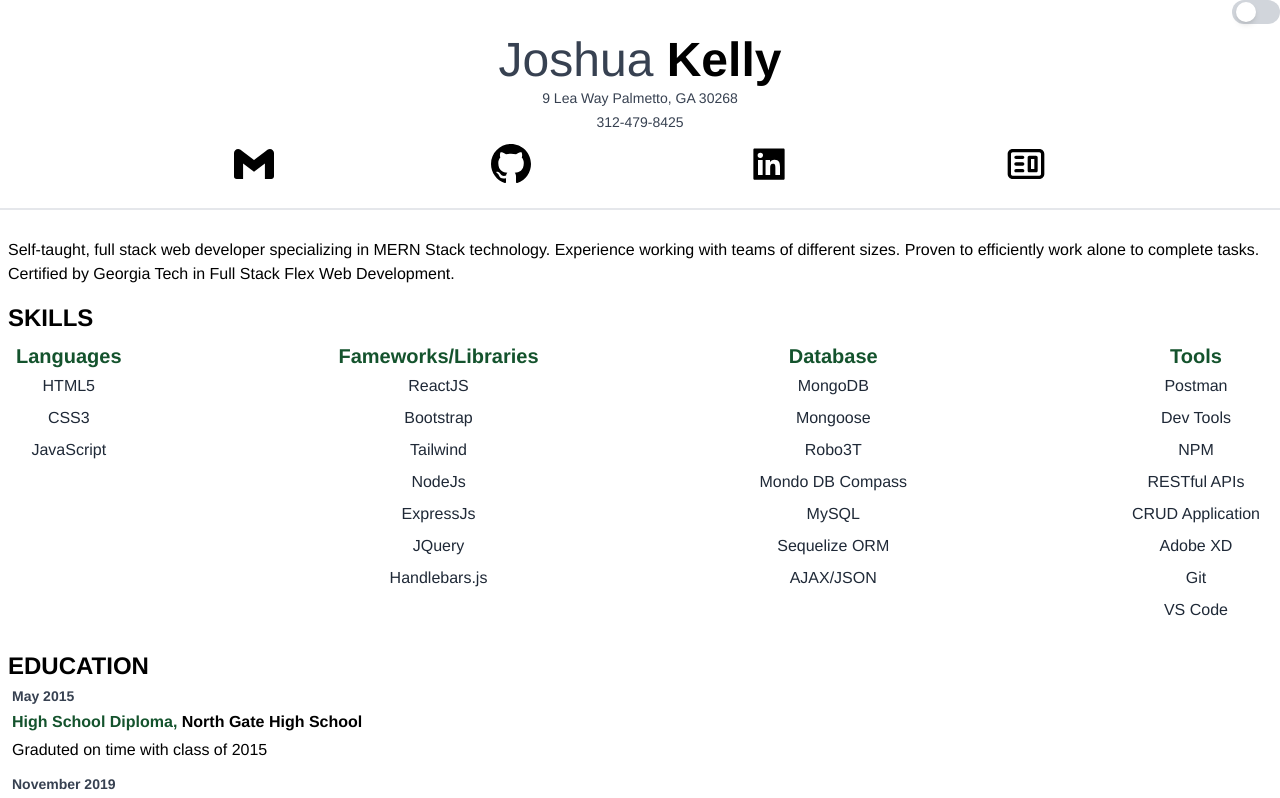
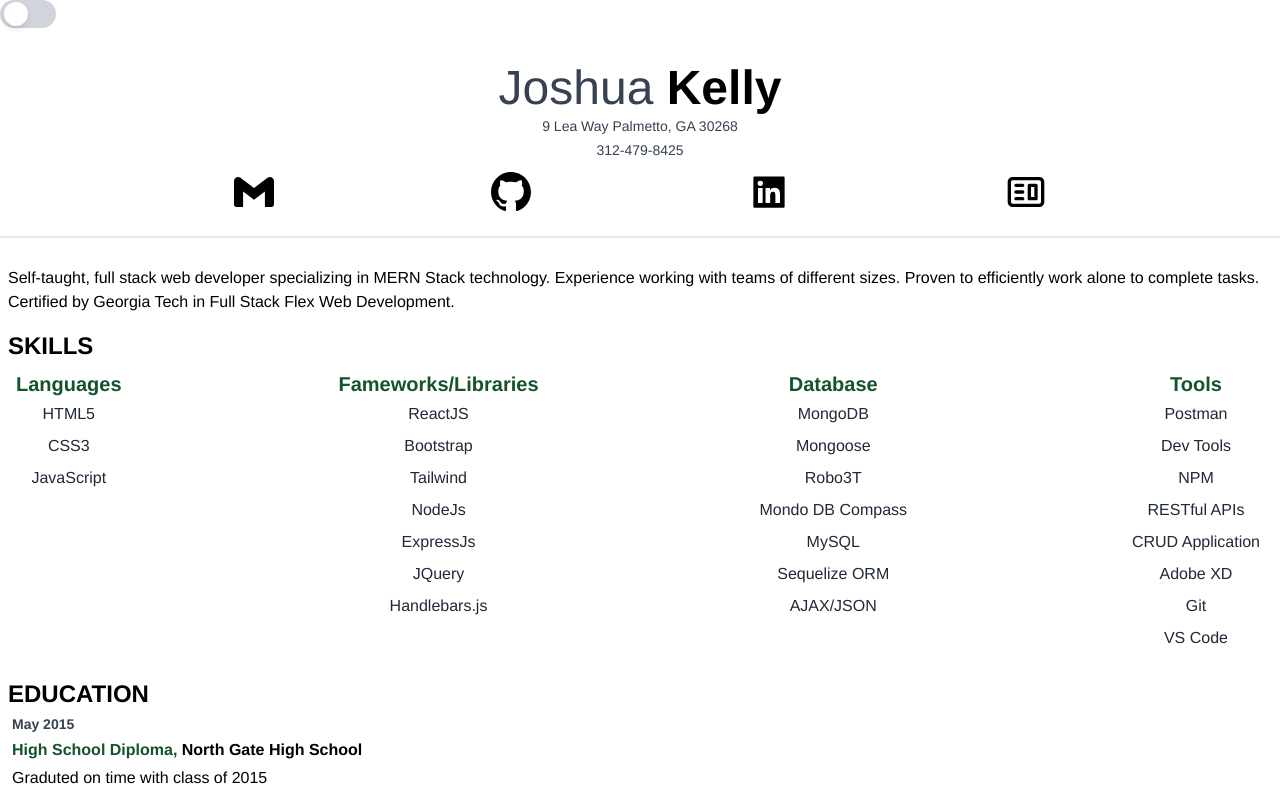
Before and after one commit to joshuaFkelly/Resume, a React app: page / in a window 1280 px wide. Shown: the top 798 px of the page. Built offline with nearby package versions, Linux system fonts and the light colour scheme.

Commit message:
okay i added the switch. oi have no idea what im doing and i dont have time to dive in depth to learn. im just doing. i dont really like it

```diff
--- a/src/Components/Switch/Switch.js
+++ b/src/Components/Switch/Switch.js
@@ -1,15 +1,19 @@
 import { useState } from 'react';
 
 export const Switch = () => {
+    const [toggle, setToggle] = useState(true)
+
+    const toggleClass = ' transform translate-x-6';
     return (
         //   Switch Container
-        <div
-            className="absolute top-0 right-0 w-12 h-6 flex items-center bg-gray-300 rounded-full p-1 cursor-pointer"
-        >
+        <div className="md:w-14 md:h-7 w-12 h-6 flex items-center bg-gray-300 rounded-full p-1 cursor-pointer"
+            onClick={() => {
+                setToggle(!toggle);
+            }}>
+
             {/* Switch */}
-            <div
-                className="bg-white h-5 w-5 rounded-full shadow-md"
-            ></div>
+            <div className={"bg-white md:w-6 md:h-6 h-5 w-5 rounded-full shadow-md transform duration-300 ease-in-out" + (toggle ? null : toggleClass)}></div>
+
         </div>
     );
 }
```
Also changed, not shown: public/styles/styles.css.
